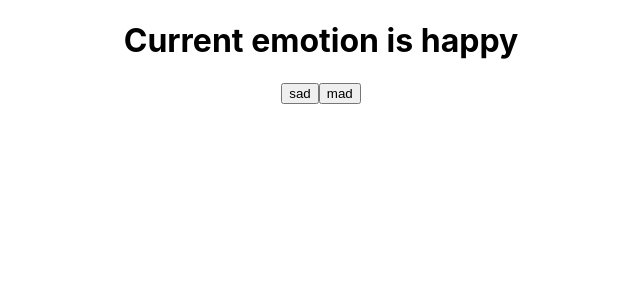
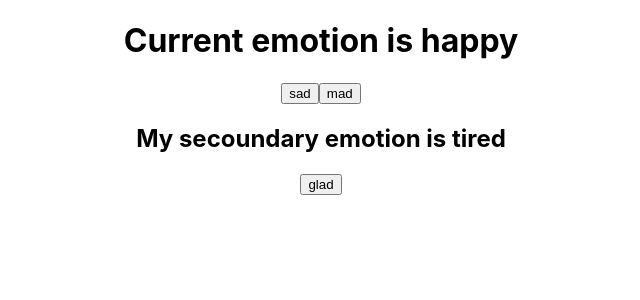
Before and after one commit to samTheHacker/react-project-2023, a React (Create React App) app: page / in a window 1280 px wide. Shown: the top 300 px of the page, without its empty margins (319-959 px from the left). Built offline with nearby package versions, Linux system fonts and the light colour scheme.

Commit message:
Update App.js dependency arrray

```diff
--- a/src/App.js
+++ b/src/App.js
@@ -3,10 +3,16 @@ import  {useState, useEffect} from "react";
 
 function App() {
   const [emotion, setEmotion] = useState("happy");
+  const [secoundary, setSecoundary] = useState("tired");
 
   useEffect (() => {
     console.log(`My emotion is ${emotion}`)
   }, [emotion])
+
+  useEffect (() => {
+    console.log(`My secoundary emotion is ${secoundary}`)
+  }, [secoundary])
+
   return (
     <div className="App">
       <h1> Current emotion is {emotion}</h1>
@@ -16,6 +22,10 @@ function App() {
       <button onClick={() => setEmotion("mad")}>
         mad
       </button>
+      <h2> My secoundary emotion is {secoundary}</h2>
+      <button onClick={() => setSecoundary("glad")}>
+        glad
+      </button>
     </div>
   );
 }
```
